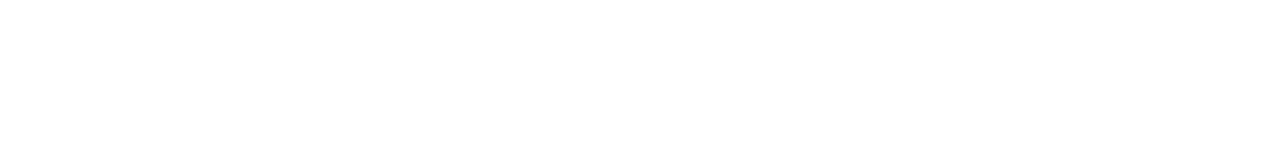
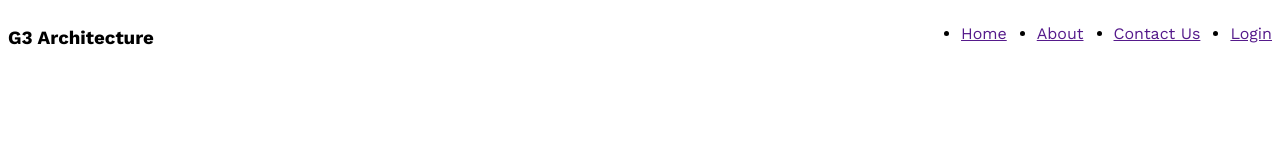
Before and after one commit to RsRiad/architecture-website, a plain HTML site: page index.html in a window 1280 px wide. Drawn offline with nearby package versions, Linux system fonts and the light colour scheme.

Commit message:
2nd commit

```diff
--- a/index.html
+++ b/index.html
@@ -4,11 +4,20 @@
     <meta charset="UTF-8">
     <meta name="viewport" content="width=device-width, initial-scale=1.0">
     <title>Architecture</title>
+
     <link rel="stylesheet" href="./styles/style.css">
 </head>
-<body>
+<body class="work-sans-font">
     <header>
-
+        <nav class="nav-bar">
+            <h3 class="brand">G3 Architecture</h3>
+            <ul class="nav-links">
+                <li class="nav-items"><a href="" class="nav-link">Home</a></li>
+                <li class="nav-items"><a href="" class="nav-link">About</a></li>
+                <li class="nav-items"><a href="" class="nav-link">Contact Us</a></li>
+                <li class="nav-items"><a href="" class="nav-link">Login</a></li>
+            </ul>
+        </nav>
     </header>
     <main>
 
--- a/styles/style.css
+++ b/styles/style.css
@@ -0,0 +1,21 @@
+@import url('https://fonts.googleapis.com/css2?family=Work+Sans:ital,wght@0,100..900;1,100..900&display=swap');
+.work-sans-font {
+    font-family: "Work Sans", serif;
+    font-optical-sizing: auto;
+    font-weight: 400;
+    font-style: normal;
+  }
+  /* shader */
+
+  /* header */
+
+  /* nav-bar */
+  .nav-bar{
+    display: flex;
+    justify-content: space-between;
+  }
+  .nav-links{
+    display: flex;
+    gap: 30px;
+
+  }
```
